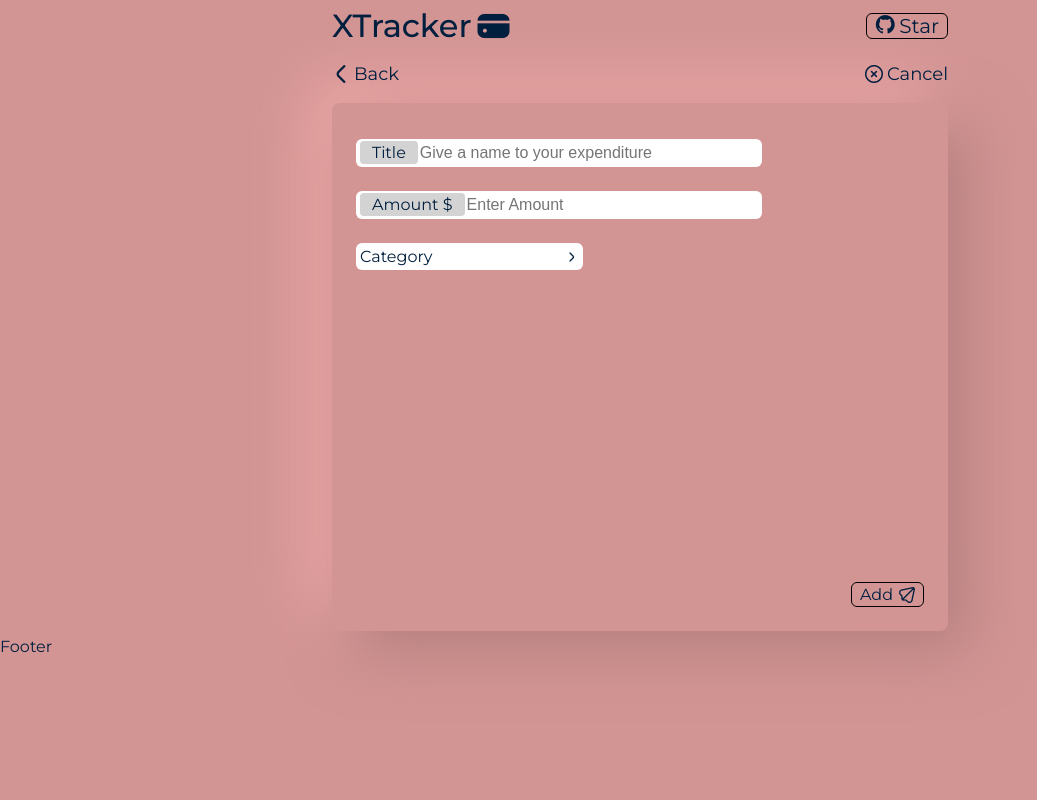
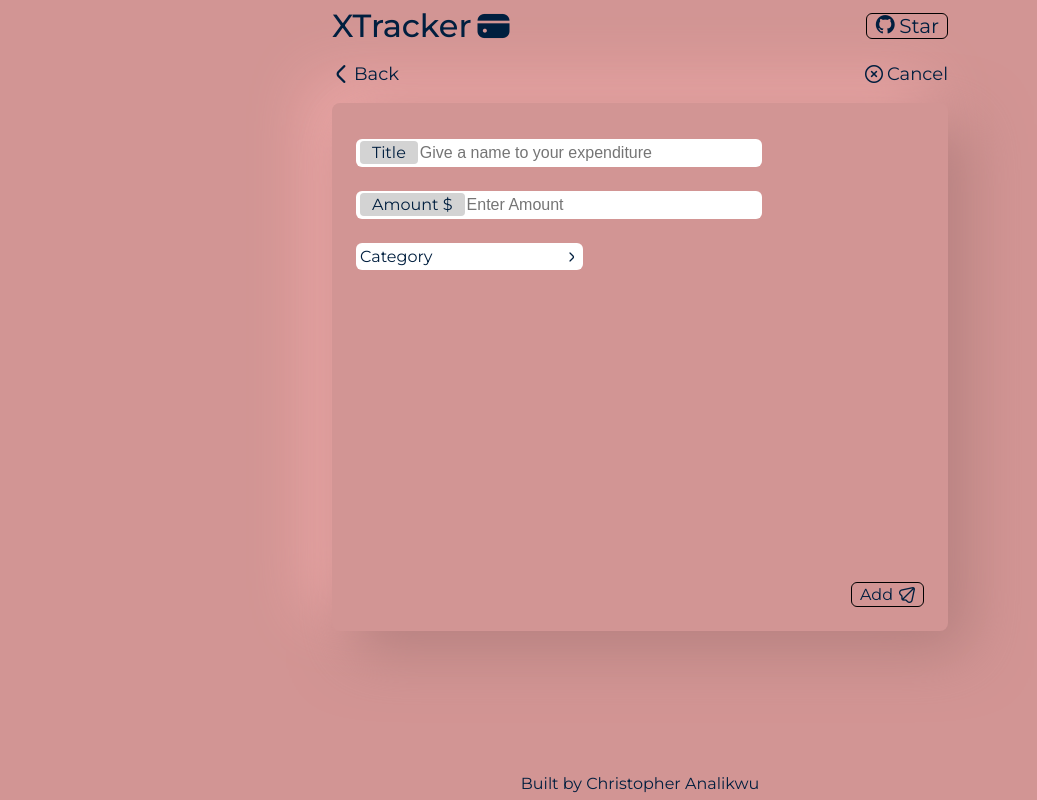
Before and after one commit to analikwukris2ofer/expensetracker, a React (Create React App) app: page /addexpense in a window 1280 px wide. Shown: the whole page, without its empty margins (0-1037 px from the left). Built offline with nearby package versions, Linux system fonts and the light colour scheme.

Commit message:
building the footer

```diff
--- a/src/App.js
+++ b/src/App.js
@@ -1,6 +1,7 @@
 import { Switch } from "react-router-dom";
 import { Route } from "react-router-dom";
 import { BrowserRouter as Router } from "react-router-dom";
+import Footer from "./components/footer";
 import Header from "./components/header";
 import AddExpense from "./components/pages/addexpense";
 import Home from "./components/pages/home";
@@ -15,7 +16,7 @@
         <Route path="/addexpense" component={AddExpense} />
       </Switch>
 
-      <div>Footer</div>
+      <Footer />
     </Router>
   );
 }
--- a/src/components/footer/footer.module.css
+++ b/src/components/footer/footer.module.css
@@ -0,0 +1,9 @@
+.footer {
+  width: 100%;
+  position: fixed;
+  bottom: 0;
+  display: flex;
+  justify-content: center;
+  align-items: center;
+  padding-bottom: 7px;
+}
--- a/src/components/footer/index.js
+++ b/src/components/footer/index.js
@@ -0,0 +1,8 @@
+import React from "react";
+import styles from "./footer.module.css";
+
+const Footer = () => {
+  return <div className={styles.footer}> Built by Christopher Analikwu</div>;
+};
+
+export default Footer;
```
